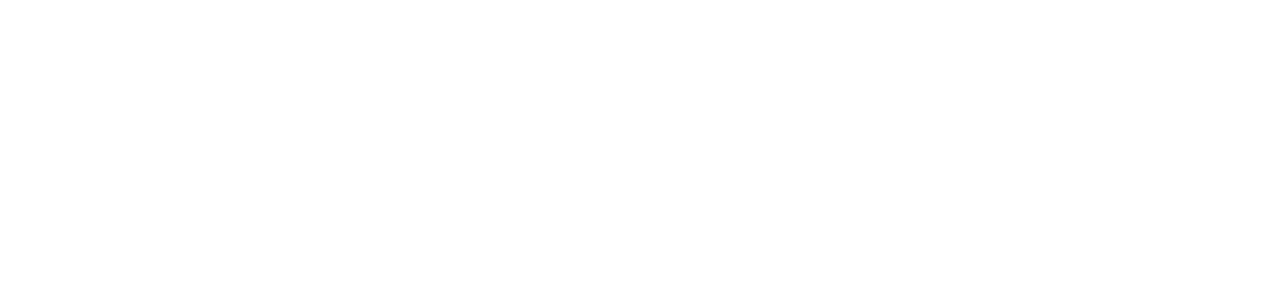
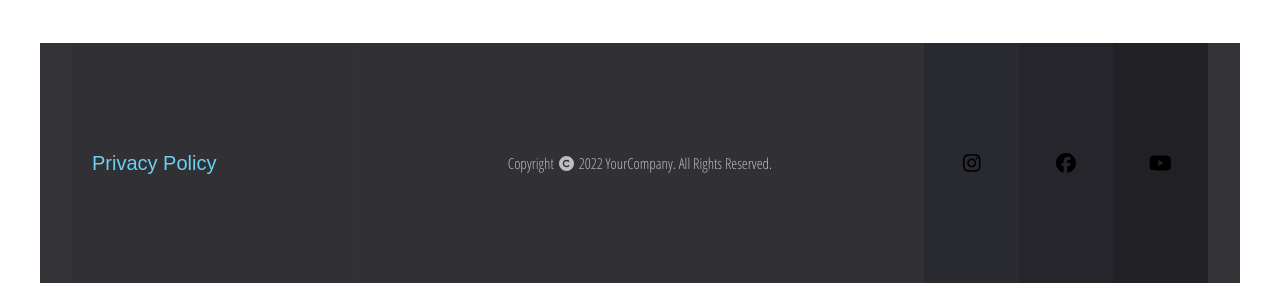
Before and after one commit to shaiq19/fashion-Care, a React (Create React App) app: page / in a window 1280 px wide. Shown: the part 597-897 px from the top of the page. Before the commit the page ends 800 px from the top, so only its background shows below. Built offline with nearby package versions, Linux system fonts and the light colour scheme; no server answers; the database is empty.

Commit message:
add fotter in  commit

```diff
--- a/package.json
+++ b/package.json
@@ -3,12 +3,17 @@
   "version": "0.1.0",
   "private": true,
   "dependencies": {
+    "@fortawesome/fontawesome-svg-core": "^6.1.1",
+    "@fortawesome/free-brands-svg-icons": "^6.1.1",
+    "@fortawesome/free-solid-svg-icons": "^6.1.1",
+    "@fortawesome/react-fontawesome": "^0.1.18",
     "@testing-library/jest-dom": "5.16.1",
     "@testing-library/react": "12.1.2",
     "@testing-library/user-event": "13.5.0",
     "firebase": "^9.6.10",
     "react": "^17.0.2",
     "react-dom": "^17.0.2",
+    "react-responsive-modal": "^6.2.0",
     "react-router-dom": "6",
     "react-scripts": "5.0.0",
     "react-stripe-checkout": "^2.6.3",
--- a/src/App.js
+++ b/src/App.js
@@ -6,8 +6,11 @@
 import Shop from './routes/shop/shop.component';
 import Checkout from './routes/checkout/checkout.component';
 
+import Footer from './components/Footer/Footer';
+
 const App = () => {
   return (
+    <div>
     <Routes>
       <Route path='/' element={<Navigation />}>
         <Route index element={<Home />} />
@@ -16,6 +19,8 @@
         <Route path='checkout' element={<Checkout />} />
       </Route>
     </Routes>
+    <Footer />
+    </div>
   );
 };
 
--- /dev/null
+++ b/src/components/Footer/Footer.css
@@ -0,0 +1,156 @@
+a {
+    color: inherit;
+}
+.item1 {
+    border: none;
+    background-color: inherit;
+    color: #6bd1f0;
+    padding-left: 5px;
+    font-size: 20px;
+    display: flex;
+    justify-content: left;
+    align-items: center;
+}
+.item1:hover {
+    text-decoration: none;
+    color: #48976a;
+}
+.item1:focus {
+    outline: 0;
+}
+.item2 {
+    background: rgba(49, 49, 54, 0.993);
+    color: rgb(190, 190, 190);
+    margin: 1px;
+    font-size: 15px;
+    display: flex;
+    justify-content: center;
+    align-items: center;
+}
+
+.item3 {
+    font-size: 20px;
+    background: #292a30;
+    display: flex;
+    justify-content: center;
+    align-items: center;
+}
+.item3:hover {
+    background-color: rgb(187, 130, 23);
+    transition: 0.4s;
+}
+.item4 {
+    font-size: 20px;
+    background: #25252b;
+    display: flex;
+    justify-content: center;
+    align-items: center;
+}
+.item4:hover {
+    background-color: #4267b2;
+    transition: 0.4s;
+}
+.item5 {
+    font-size: 20px;
+    background: #202025;
+    display: flex;
+    justify-content: center;
+    align-items: center;
+}
+.item5:hover {
+    background-color: #da0e0e;
+    transition: 0.4s;
+}
+
+.footer-container {
+    color: aliceblue;
+    text-align: center;
+    background-color: rgba(49, 49, 54, 0.993);
+    font-size: 15px;
+    width: 100%;
+    height: 15rem;
+    display: grid;
+    grid-template-columns: 3fr 6fr 1fr 1fr 1fr;
+    padding: 0 2rem;
+    margin-top: 30px;
+}
+
+/* Extra small devices (phones, 600px and down) */
+@media only screen and (max-width: 600px) {
+    .item1 {
+        font-size: 12px;
+        padding-left: 3px;
+    }
+    .item2 {
+        font-size: 7px;
+    }
+    .item3,
+    .item4,
+    .item5 {
+        font-size: 12px;
+    }
+}
+
+/* Small devices (portrait tablets and large phones, 600px and up) */
+@media only screen and (min-width: 600px) {
+    .item1 {
+        font-size: 14px;
+        padding-left: 5px;
+    }
+    .item2 {
+        font-size: 9px;
+    }
+    .item3,
+    .item4,
+    .item5 {
+        font-size: 14px;
+    }
+}
+
+/* Medium devices (landscape tablets, 768px and up) */
+@media only screen and (min-width: 768px) {
+    .item1 {
+        font-size: 16px;
+        padding-left: 6px;
+    }
+    .item2 {
+        font-size: 11px;
+    }
+    .item3,
+    .item4,
+    .item5 {
+        font-size: 16px;
+    }
+}
+
+/* Large devices (laptops/desktops, 992px and up) */
+@media only screen and (min-width: 992px) {
+    .item1 {
+        font-size: 18px;
+        padding-left: 8px;
+    }
+    .item2 {
+        font-size: 13px;
+    }
+    .item3,
+    .item4,
+    .item5 {
+        font-size: 18px;
+    }
+}
+
+/* Extra large devices (large laptops and desktops, 1200px and up) */
+@media only screen and (min-width: 1200px) {
+    .item1 {
+        font-size: 20px;
+        padding-left: 10px;
+    }
+    .item2 {
+        font-size: 15px;
+    }
+    .item3,
+    .item4,
+    .item5 {
+        font-size: 20px;
+    }
+}
--- /dev/null
+++ b/src/components/Footer/Footer.js
@@ -0,0 +1,56 @@
+import React from "react";
+import "./Footer.css";
+import PrivacyModal from "./ModalView/PrivacyModal";
+import { FontAwesomeIcon } from "@fortawesome/react-fontawesome";
+import {
+    faYoutube,
+    faInstagram,
+    faFacebook,
+} from "@fortawesome/free-brands-svg-icons";
+import { faCopyright } from "@fortawesome/free-solid-svg-icons";
+
+const Footer = () => {
+    return (
+        <footer className="footer">
+            <div className="footer-container">
+                <div className="item1">
+                    <PrivacyModal />
+                </div>
+
+                <div className="item2">
+                    <span style={{ paddingRight: 5 }}>Copyright </span>
+                    <FontAwesomeIcon icon={faCopyright} />{" "}
+                    <span style={{ paddingLeft: 5 }}>
+                        {new Date().getFullYear()} YourCompany. All Rights
+                        Reserved.
+                    </span>
+                </div>
+                <a
+                    href="https://www.instagram.com/"
+                   // target="_blank"
+                    className="item3"
+                >
+                    <FontAwesomeIcon icon={faInstagram} />
+                </a>
+                <a
+                    href="http://fb.com"
+                    //target="_blank"
+                    className="item4"
+                >
+                    <FontAwesomeIcon icon={faFacebook} />
+                </a>
+                <a
+                    href="https://www.youtube.com/"
+                   // target="_blank"
+                    className="item5"
+                >
+                    <FontAwesomeIcon icon={faYoutube} />
+                </a>
+
+                {false && <PrivacyModal click={true} />}
+            </div>
+        </footer>
+    );
+};
+
+export default Footer;
--- /dev/null
+++ b/src/components/Footer/ModalView/PrivacyModal.js
@@ -0,0 +1,32 @@
+import React from "react";
+import "react-responsive-modal/styles.css";
+import { Modal } from "react-responsive-modal";
+
+const PrivacyModal = (props) => {
+    const [open, setOpen] = React.useState(false);
+    const policyText = (
+        <p>
+         Since the privacy policy is a legal document, it can be tricky to understand as a retailer and confusing to write by yourself.
+         You have to assess how you treat customer data, all while making sure that you’re acting in line with government regulations.
+         Plus, you have to communicate your policy in a clear and transparent way that customers can understand.
+
+        Writing and implementing a privacy policy is no easy task,
+        but the tips below will help you understand exactly what an ecommerce privacy policy is,
+        why you need to create one, what your privacy policy should include, what data to collect, and how to comply with international guidelines.
+        </p>
+    );
+    return (
+        <>
+            <button className="item1" onClick={() => setOpen(true)}>
+                Privacy Policy
+            </button>
+            <Modal open={open} onClose={() => setOpen(false)} center>
+                <h2>Privacy Policy</h2>
+                {policyText}
+                {policyText}
+            </Modal>
+        </>
+    );
+};
+
+export default PrivacyModal;
```
Also changed, not shown: 1 other file (tests, documents, lock files or other folders).
